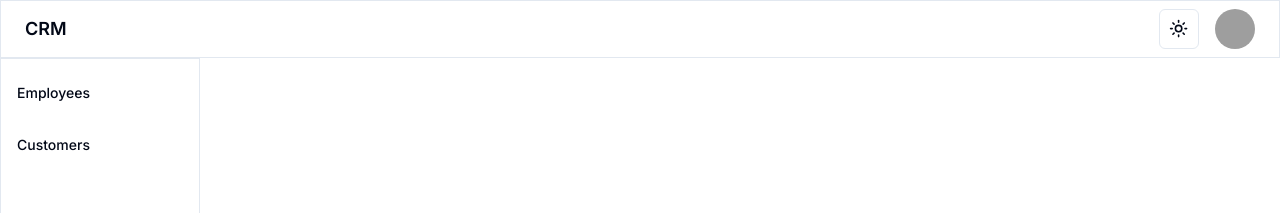
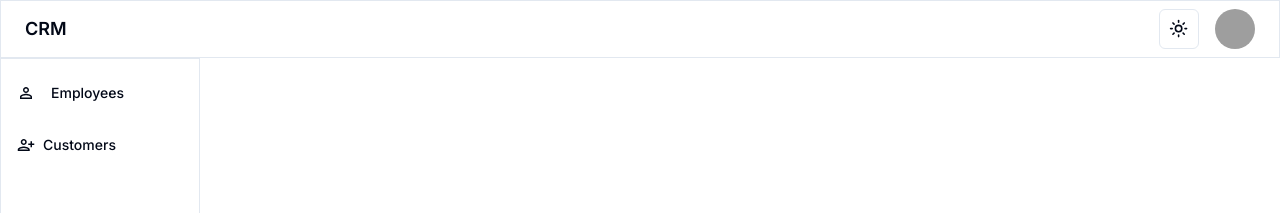
Before and after one commit to rohit-saluja/crm-applix, a Next.js app: page / in a window 1280 px wide. Shown: the top 213 px of the page. Built offline with nearby package versions, Linux system fonts and the light colour scheme; grey boxes are pictures that could not be loaded.

Commit message:
updated the sidebar for his is done

```diff
--- a/app/components/side-bar.tsx
+++ b/app/components/side-bar.tsx
@@ -2,6 +2,8 @@
 import classNames from "classnames";
 import Link from "next/link";
 import { usePathname } from "next/navigation";
+import { MdOutlinePersonOutline } from "react-icons/md";
+import { MdPersonAddAlt } from "react-icons/md";
 
 export default function SideBar() {
   const pathname = usePathname();
@@ -13,7 +15,10 @@ export default function SideBar() {
           "bg-accent": pathname.includes("employees"),
         })}  flex items-center gap-2 overflow-hidden rounded-md py-2 text-sm font-medium hover:bg-accent hover:text-accent-foreground px-2`}
       >
-        Employees
+        <span className="flex items-center gap-4 ">
+          <MdOutlinePersonOutline className="text-lg" />
+          <span>Employees</span>
+        </span>
       </Link>
       <Link
         href={"/customers"}
@@ -21,7 +26,8 @@ export default function SideBar() {
           "bg-accent": pathname.includes("customers"),
         })}  flex items-center gap-2 overflow-hidden rounded-md py-2 text-sm font-medium hover:bg-accent hover:text-accent-foreground px-2`}
       >
-        Customers
+        <MdPersonAddAlt className="text-lg" />
+        <span>Customers</span>
       </Link>
     </div>
   );
```
